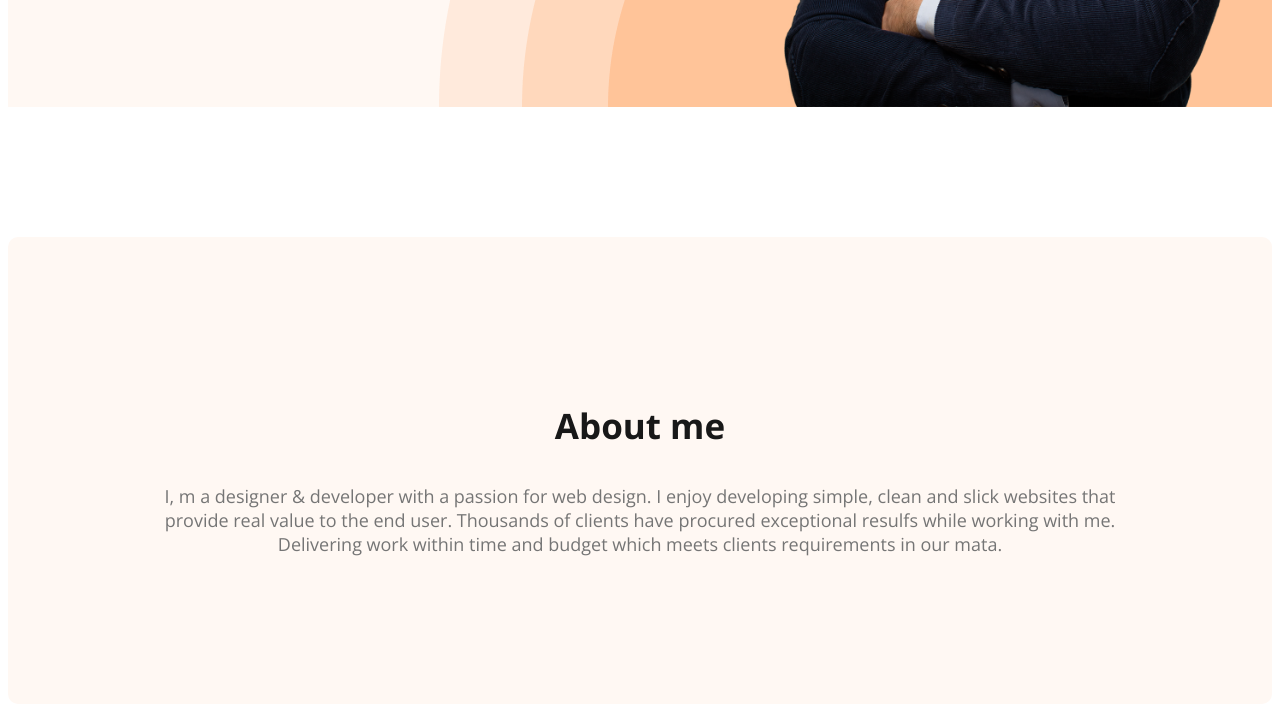
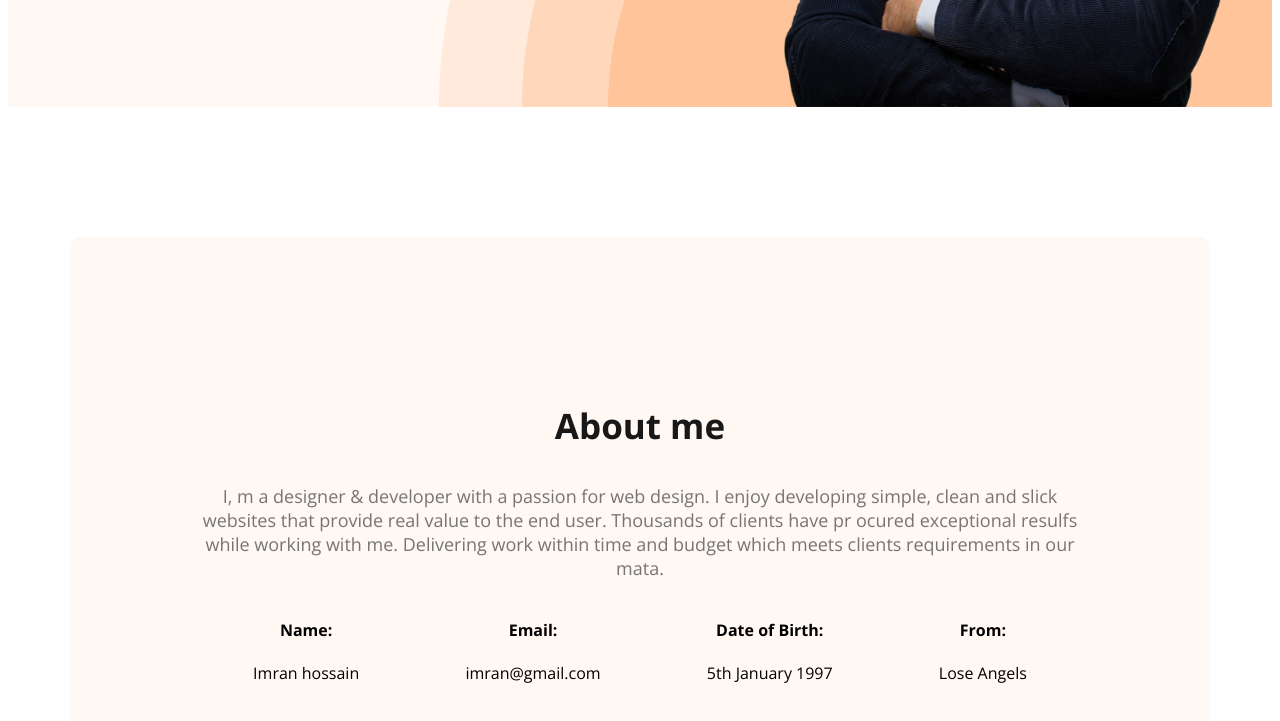
Before and after one commit to imran-bin/portfolio, a plain HTML site: page index.html in a window 1280 px wide. Shown: the part 661-1382 px from the top of the page. Drawn offline with nearby package versions, Linux system fonts and the light colour scheme.

Commit message:
about section done d

```diff
--- a/index.html
+++ b/index.html
@@ -34,7 +34,29 @@
 
         <section class="about">
             <h3 class="section-title">About me</h3>
-            <p class="section-description">I, m a designer & developer with a passion for web design. I enjoy developing simple, clean and slick websites that provide real value to the end user. Thousands of clients have procured exceptional resulfs while working with me. Delivering work within time and budget which meets clients requirements in our mata.</p>
+            <p class="section-description">I, m a designer & developer with a passion for web design. I enjoy developing
+                simple, clean and slick websites that provide real value to the end user. Thousands of clients have pr
+                ocured exceptional resulfs while working with me. Delivering work within time and budget which meets clients
+                requirements in our mata.</p>
+                <div class="about-info-container">
+                    <div class="about-info">
+                        <h4 class="info-title">Name:</h4>
+                        <p class="info-description">Imran hossain</p>
+                    </div>
+                    <div class="about-info">
+                        <h4 class="info-title">Email:</h4>
+                        <p class="info-description">imran@gmail.com</p>
+                    </div>
+                    <div class="about-info">
+                        <h4 class="info-title">Date of Birth:</h4>
+                        <p class="info-description">5th January 1997</p>
+                    </div>
+                    <div class="about-info">
+                        <h4 class="info-title">From:</h4>
+                        <p class="info-description">Lose Angels</p>
+                    </div>
+                </div>
+
         </section>
     </main>
     <footer>
--- a/styles/portfolio.css
+++ b/styles/portfolio.css
@@ -81,6 +81,11 @@ nav a{
 
 /* main section*/
 
+main{
+    max-width: 1140px ;
+    margin: 0 auto;
+}
+
 .about{
     padding: 130px;
     border-radius: 10px;
@@ -98,3 +103,11 @@ nav a{
     text-align: center;
     font-size: 18px;
 }
+
+.about-info-container{
+    display: flex;
+    justify-content: space-around;
+}
+.about-info{
+   text-align: center;
+}
```
